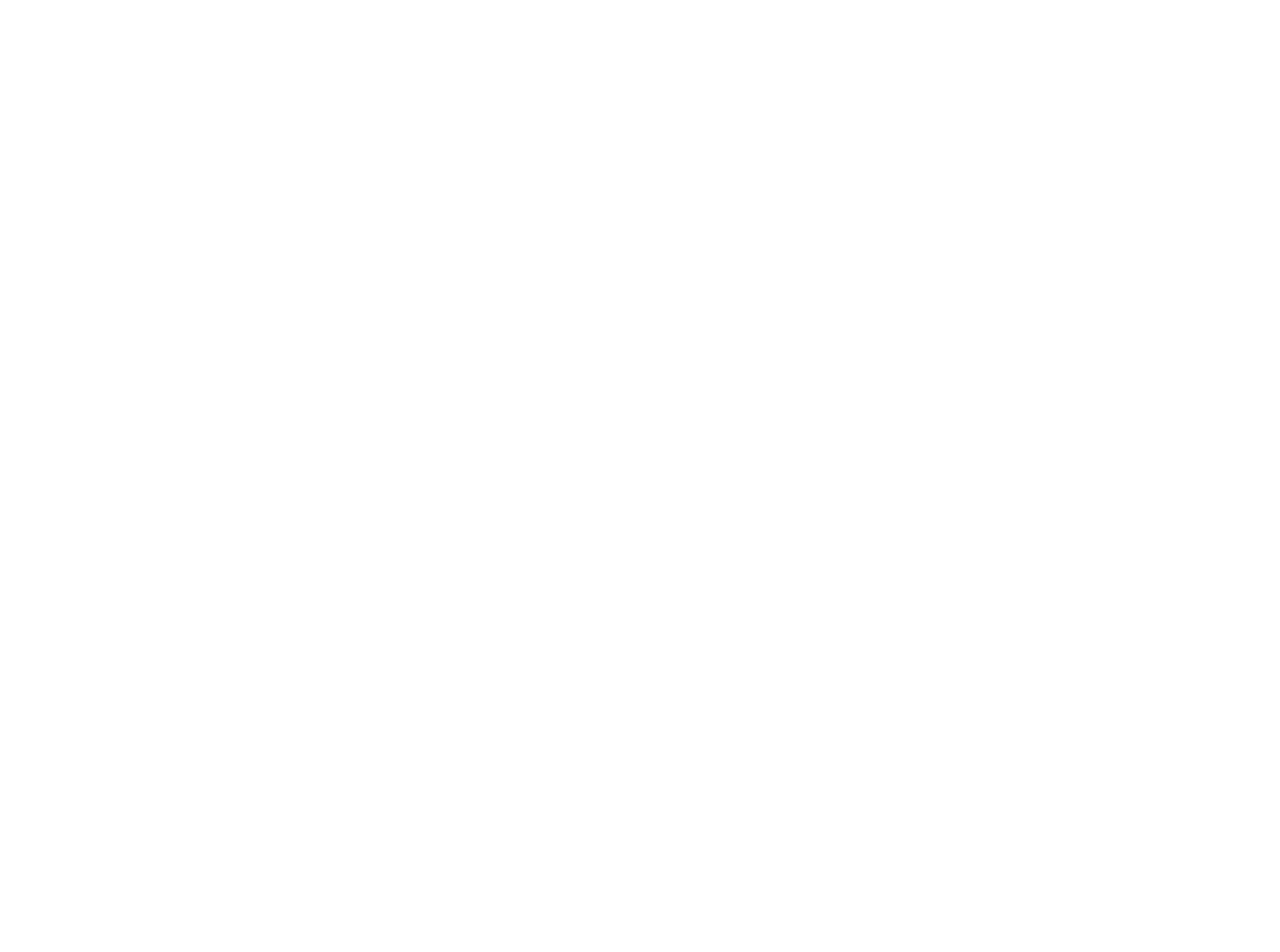
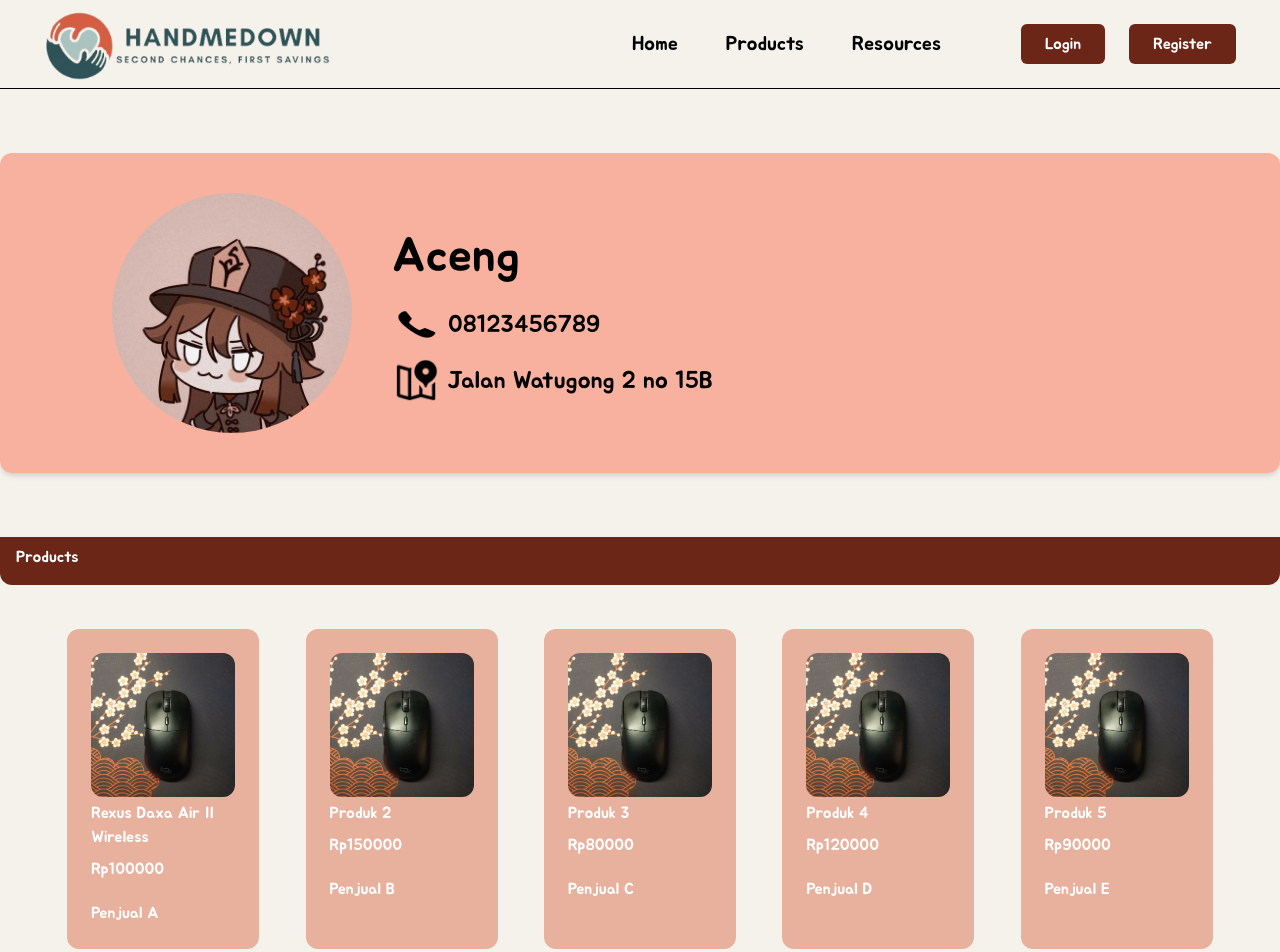
Before and after one commit to HanifRobby/Project-Akhir-RPL, a React (Vite) app: page /other-profile in a window 1280 px wide. Before the commit this address had no page. Shown: the top 952 px of the page. Before the commit the page ends 800 px from the top, so only its background shows below. Built offline with nearby package versions, Linux system fonts and the light colour scheme.

Commit message:
Add Page : OtherProfiles

```diff
--- a/src/App.jsx
+++ b/src/App.jsx
@@ -7,6 +7,7 @@ import {
   Search,
   AddToCart,
   Profile,
+  OtherProfile,
 } from "./pages";
 import "./app.css";
 import { Route, Routes } from "react-router-dom";
@@ -23,6 +24,8 @@ const App = () => {
       <Route path="/product-details" element={<ProductDetails />} />
       <Route path="/addToCart" element={<AddToCart />} />
       <Route path="/profile" element={<Profile />} />
+      <Route path="/other-profile" element={<OtherProfile />} />
+
     </Routes>
   );
 };
--- /dev/null
+++ b/src/pages/OtherProfile.jsx
@@ -0,0 +1,87 @@
+/* eslint-disable react/prop-types */
+import { maps, mouse, phone, profileimg } from "../assets";
+import { Footer, Navbar } from "../components";
+import productdata from "../assets/data/productdata.json";
+import { NavLink } from "react-router-dom";
+
+// Generate ProductList
+const ProductCard = ({ product }) => {
+  return (
+    <div className="flex items-center justify-center">
+      <NavLink
+        to={`/product/${product.id}`}
+        className="flex flex-col bg-secondary1 text-white w-48 h-80 overflow-hidden p-6 rounded-xl"
+      >
+        <div className="w-full h-full">
+          <img
+            src={mouse}
+            alt={product.name}
+            className="w-36 h-36 object-cover object-center rounded-xl"
+          />
+          <div className="line-clamp-2 overflow-ellipsis my-1">
+            {product.name}
+          </div>
+          <div className="my-2">Rp{product.price}</div>
+          <div className="my-5 line-clamp-1 overflow-hidden">
+            {product.sellerName}
+          </div>
+        </div>
+      </NavLink>
+    </div>
+  );
+};
+
+const OtherProfile = () => {
+  const product = productdata.products;
+
+  return (
+    <div className="flex flex-col bg-primary">
+      {/* Navbar */}
+      <Navbar />
+
+      <div className="flex flex-col items-center">
+        <div className="xl:max-w-[1440px] w-full">
+          <div className="flex flex-col mt-16 mb-16">
+            <div className="flex flex-row w-full bg-[#FB967FB2] justify-start items-center rounded-xl gap-10 py-10 px-28 shadow-md">
+              <img
+                src={profileimg}
+                alt=""
+                className="w-60 h-60 rounded-[100%]"
+              />
+              <div className="flex flex-col gap-2">
+                <p className="text-[3rem]">Aceng</p>
+                <p className="flex flex-row items-center gap-2 text-[1.5rem]">
+                  <img src={phone} alt="" className="w-12 h-12" /> 08123456789
+                </p>
+                <p className="flex flex-row items-center gap-2 text-[1.5rem]">
+                  <img src={maps} alt="" className="w-12 h-12" />
+                  Jalan Watugong 2 no 15B
+                </p>
+              </div>
+            </div>
+          </div>
+        </div>
+      </div>
+
+      {/* Products */}
+      <div className="flex flex-row items-center justify-center">
+        <div className="flex py-2 px-4 bg-secondary w-full h-12 text-white rounded-b-xl">
+          Products
+        </div>
+      </div>
+
+      {/* Item List */}
+      <div className="grid grid-cols-5 py-11 px-16 gap-10 pb-20">
+        {/* Items */}
+        {product.map((product) => (
+          <ProductCard key={product.id} product={product} />
+        ))}
+      </div>
+
+      {/* Footer */}
+      <Footer />
+    </div>
+  );
+};
+
+export default OtherProfile;
--- a/src/pages/index.js
+++ b/src/pages/index.js
@@ -6,6 +6,7 @@ import Homepage from './Homepage'
 import Search from './Search'
 import AddToCart from './AddToCart'
 import Profile from './Profile'
+import OtherProfile from './OtherProfile'
 
 export {
     Login,
@@ -16,4 +17,5 @@ export {
     Search,
     AddToCart,
     Profile,
+    OtherProfile,
 }
```
